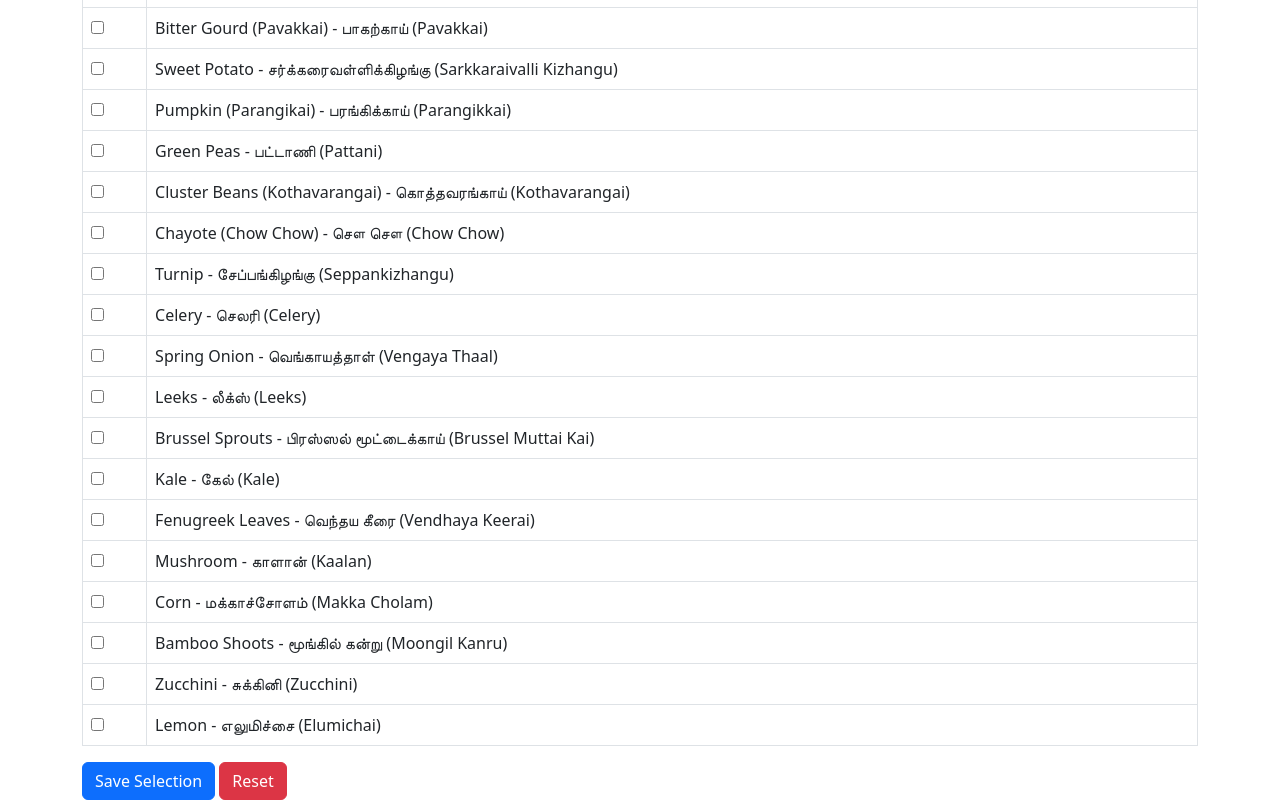
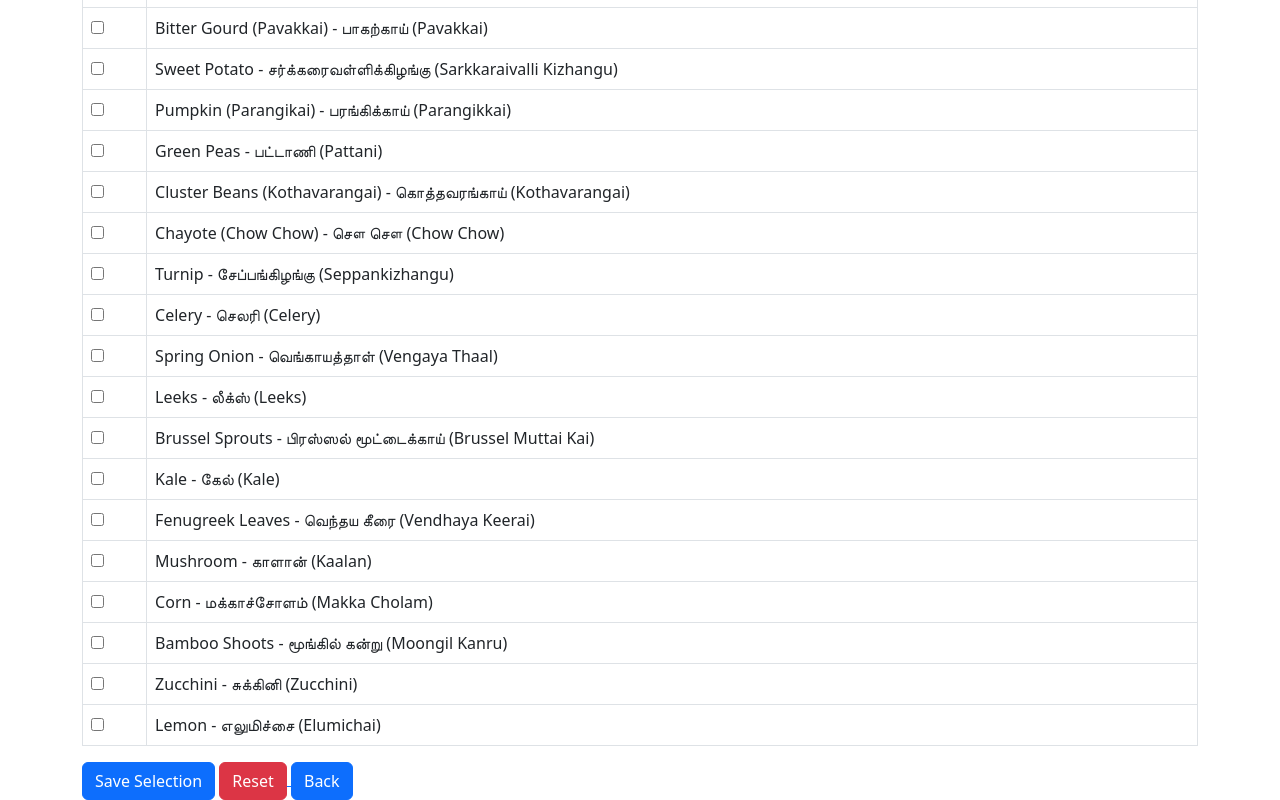
Before and after one commit to Mani7871169/MyApps, a plain HTML site: page Vegtables.html in a window 1280 px wide. Shown: the part 1247-2047 px from the top of the page. Drawn offline with nearby package versions, Linux system fonts and the light colour scheme.

Commit message:
Update Vegtables.html

```diff
--- a/Vegtables.html
+++ b/Vegtables.html
@@ -25,7 +25,10 @@
     </table>
 
     <button id="saveBtn" class="btn btn-primary">Save Selection</button>
-    <button id="resetBtn" class="btn btn-danger">Reset</button>
+    <button id="resetBtn" class="btn btn-danger">Reset</button><a href="index.html">
+    <button class="btn btn-primary">Back</button>
+</a>
+
 
     <script>
         $(document).ready(function () {
```
